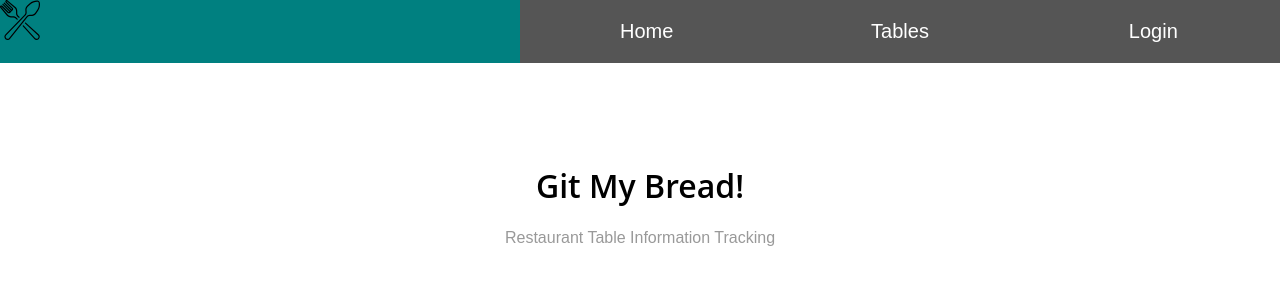
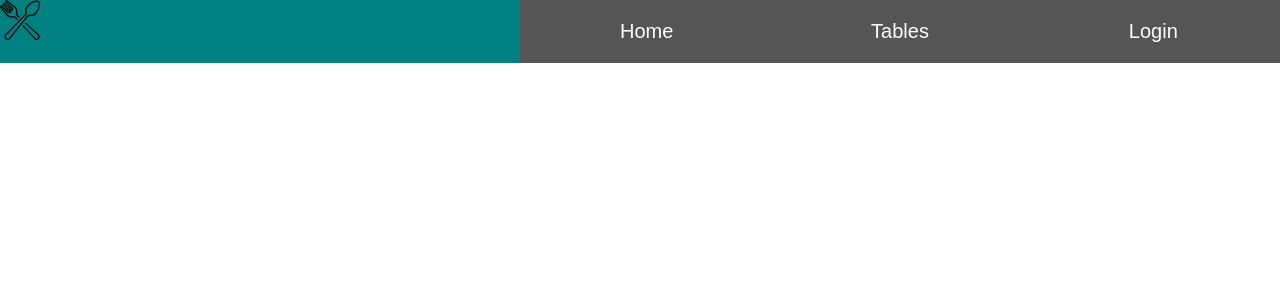
Before and after one commit to wperkins22/gitthisbread_main, a React (Create React App) app: page / in a window 1280 px wide. Shown: the top 300 px of the page. Built offline with nearby package versions, Linux system fonts and the light colour scheme.

Commit message:
fixing header redirects

```diff
--- a/src/Components/Header.js
+++ b/src/Components/Header.js
@@ -24,7 +24,7 @@ export default class Header extends Component {
           </nav>
         </header>
         <div className="Content">
-          <Route exact path="/" component={Home}/>
+          <Route path="/Home" component={Home}/>
           <Route path="/Tables" component={TablesPage}/>
           <Route path="/Login" component={Login}/>
         </div>
```
